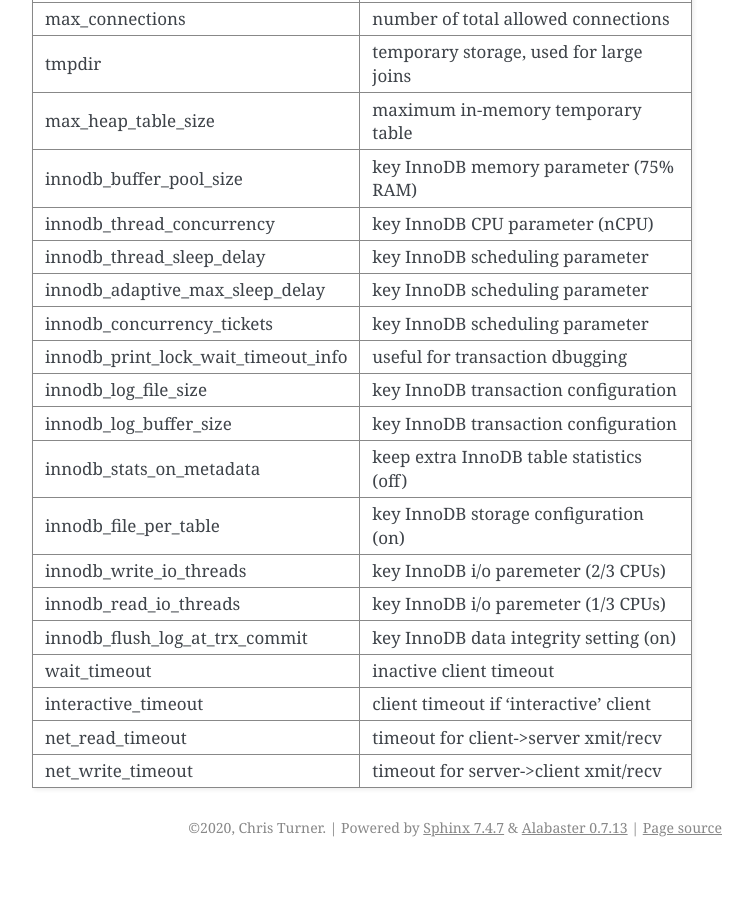
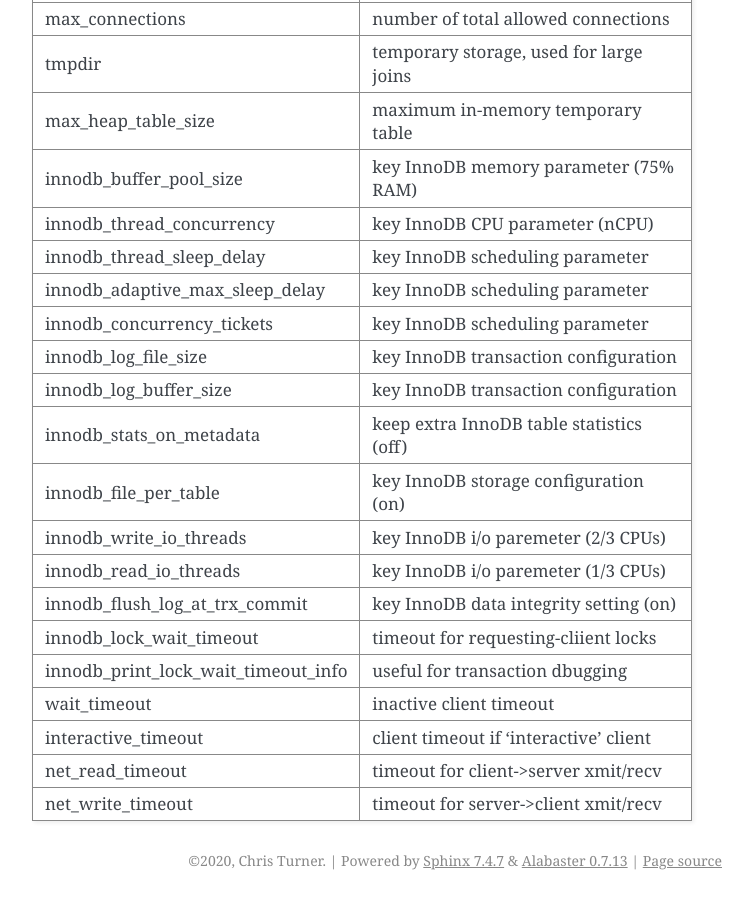
Before and after one commit to atlab/mysql-admin-notes, a Sphinx documentation site: the page built from source/servermgmt/server-config.rst, in a window 1280 px wide and 900 px high, scrolled down 1374 px. Shown: the whole window, without its empty margins (388-1141 px from the left). Built offline with Sphinx 7.4.7, drawn with Linux system fonts in a browser that asks for light colours; before the commit the page ends 2241 px from its top, so only the background shows below that.

Commit message:
source/servermgmt/server-config.rst: add lock_wait_timeout, shift org

```diff
--- a/source/servermgmt/server-config.rst
+++ b/source/servermgmt/server-config.rst
@@ -71,6 +70,8 @@ innodb_file_per_table               key InnoDB storage configuration (on)
 innodb_write_io_threads             key InnoDB i/o paremeter (2/3 CPUs)
 innodb_read_io_threads              key InnoDB i/o paremeter (1/3 CPUs)
 innodb_flush_log_at_trx_commit      key InnoDB data integrity setting (on)
+innodb_lock_wait_timeout            timeout for requesting-cliient locks
+innodb_print_lock_wait_timeout_info useful for transaction dbugging
 wait_timeout                        inactive client timeout
 interactive_timeout                 client timeout if 'interactive' client
 net_read_timeout                    timeout for client->server xmit/recv
```
Also changed, not shown: other parts of source/servermgmt/server-config.rst (+0 -1 lines).
